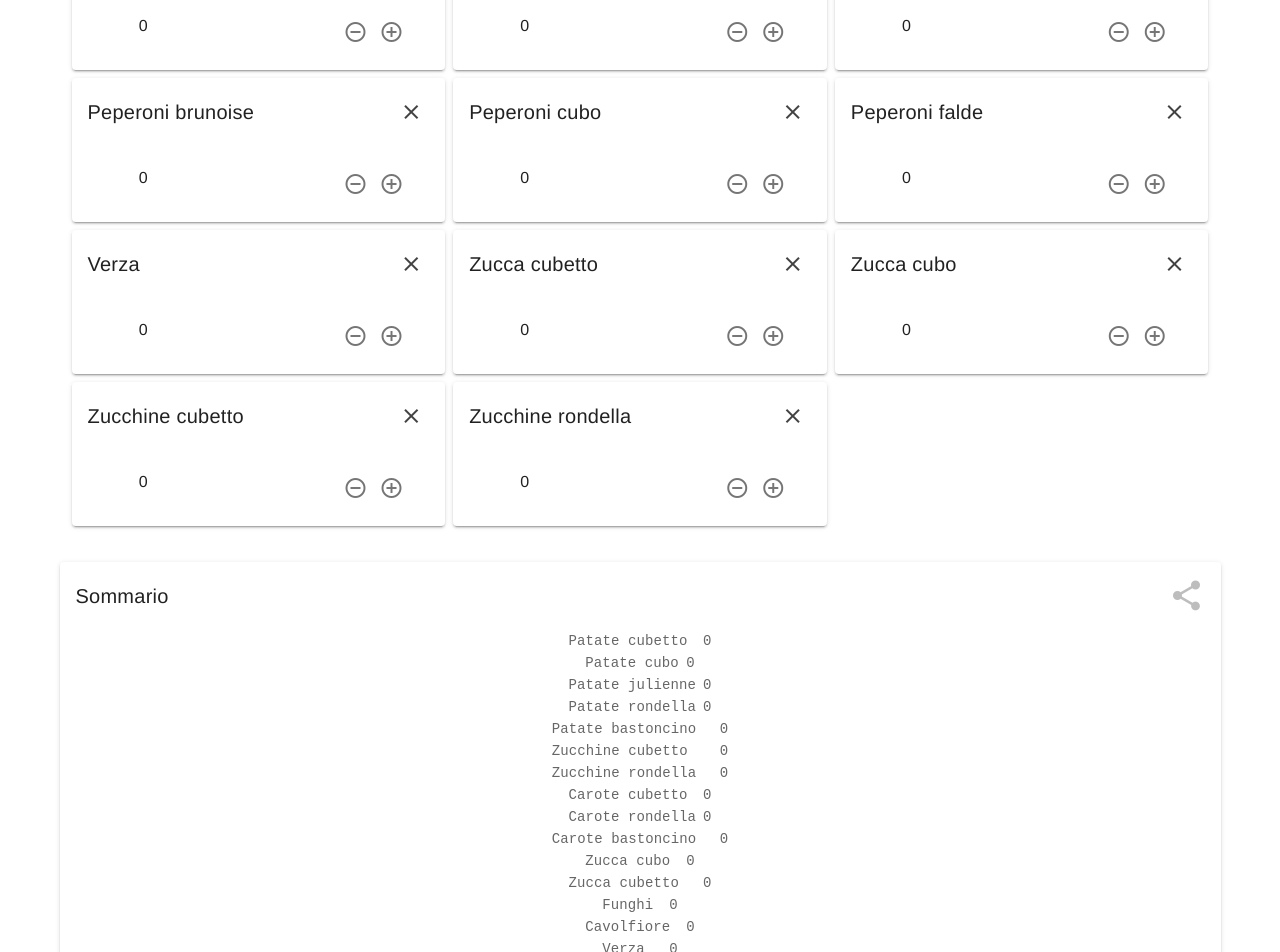
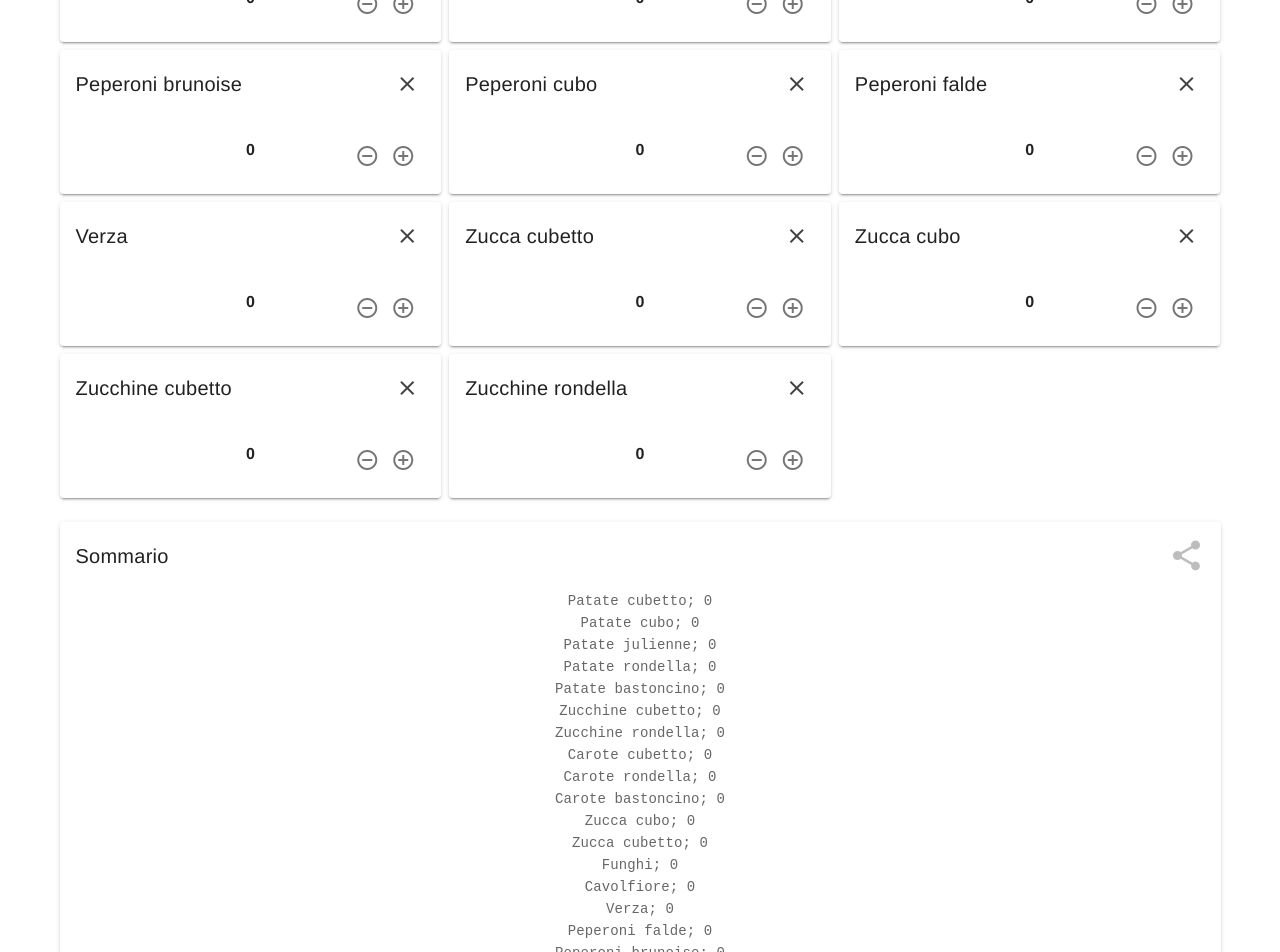
Before and after one commit to vitalegi/warehouse-inventory, a Vue app: page / in a window 1280 px wide. Shown: the part 720-1672 px from the top of the page. Built offline with nearby package versions, Linux system fonts and the light colour scheme; a small style sheet from the web is missing.

Commit message:
simplified the template

```diff
--- a/src/components/Inventory.vue
+++ b/src/components/Inventory.vue
@@ -1,6 +1,6 @@
 <template>
   <v-container>
-    <v-row>
+    <v-row dense>
       <v-col cols="12">
         <v-text-field label="Cerca/aggiungi elementi" v-model="text">
           <v-btn
@@ -16,9 +16,6 @@
           </v-btn>
         </v-text-field>
       </v-col>
-      <v-col cols="12">
-        <v-container fluid>
-          <v-row dense>
       <v-col
         v-for="(item, id) in items"
         :key="id"
@@ -45,11 +42,11 @@
           <v-card-actions>
             <v-container>
               <v-row>
+                <v-col> </v-col>
                 <v-col>
-                        {{ item.quantity }}
+                  <strong>{{ item.quantity }}</strong>
                 </v-col>
-                      <v-spacer></v-spacer>
-                      <v-col>
+                <v-col align="right">
                   <v-btn icon @click="incrementQuantity(item.name, -1)">
                     <v-icon>remove_circle_outline</v-icon>
                   </v-btn>
@@ -63,8 +60,7 @@
         </v-card>
       </v-col>
     </v-row>
-        </v-container>
-      </v-col>
+    <v-row>
       <v-col cols="12">
         <summary-inventory />
       </v-col>
@@ -163,3 +159,9 @@ export default Vue.extend({
   },
 });
 </script>
+
+<style lang="scss">
+strong {
+  font-weight: bold;
+}
+</style>
--- a/src/components/SummaryInventory.vue
+++ b/src/components/SummaryInventory.vue
@@ -56,7 +56,7 @@ export default Vue.extend({
     },
     formatItems(): string {
       const items = this.$store.state.items as InventoryItem[];
-      return items.map((item) => `${item.name}\t${item.quantity}`).join("\n");
+      return items.map((item) => `${item.name}; ${item.quantity}`).join("\n");
     },
     resetInventory(): void {
       console.log("Reset items to default values");
```
Lines whose indentation alone changed are shown as unchanged.
